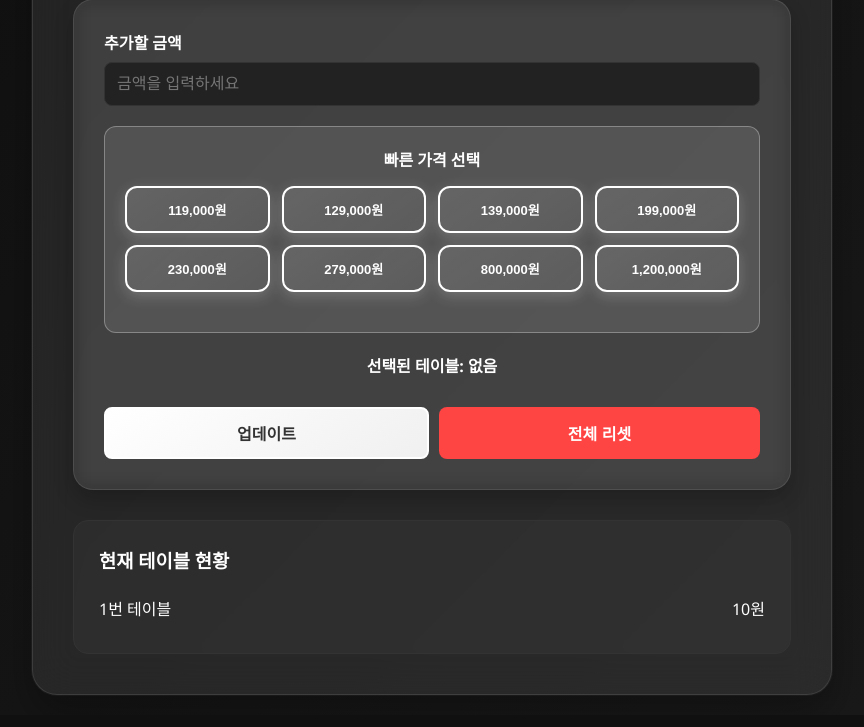
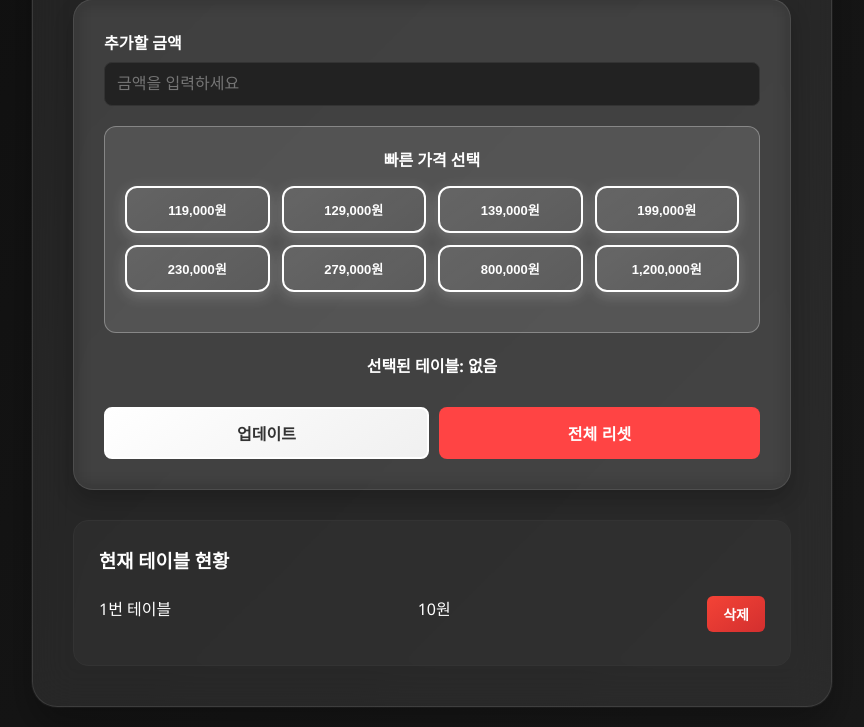
Before and after one commit to Youngwave1128/vip_rank, a Flask app: template templates/admin.html in a window 1280 px wide. Shown: the part 954-1681 px from the top of the page, without its empty margins (208-1072 px from the left). Before the commit the page ends 1649 px from the top, so only its background shows below. Run offline with Flask 3, Linux system fonts and the light colour scheme; the template is opened without the code that fills it: most values are stand-ins (such as "Sample title", 1, 10 or a date in 2020).

Commit message:
Add individual table deletion and selected table UI highlighting

```diff
--- a/app.py
+++ b/app.py
@@ -57,6 +57,20 @@ def reset():
 
     return redirect("/admin")
 
+@app.route("/delete_table", methods=["POST"])
+def delete_table():
+    table_num = int(request.form["table"])
+    tables[table_num] = 0  # 해당 테이블만 초기화
+
+    # 모든 SSE 클라이언트에게 업데이트 알림 전송
+    for client in sse_clients:
+        try:
+            client.put("data: update\n\n")
+        except:
+            pass
+
+    return redirect("/admin")
+
 @app.route("/events")
 def events():
     def event_stream():
--- a/templates/admin.html
+++ b/templates/admin.html
@@ -74,6 +74,45 @@
     .form-group select option {
       background: #222;
       color: white;
+    }
+
+    /* 선택된 테이블 강조 효과 */
+    .table-item.selected {
+      background: linear-gradient(145deg, #4CAF50, #45a049) !important;
+      color: white !important;
+      transform: scale(1.05);
+      box-shadow: 0 0 20px rgba(76, 175, 80, 0.5);
+      border: 2px solid #4CAF50 !important;
+    }
+
+    .table-item {
+      transition: all 0.3s ease;
+      cursor: pointer;
+    }
+
+    .table-item:hover {
+      transform: scale(1.02);
+      box-shadow: 0 5px 15px rgba(0, 0, 0, 0.3);
+    }
+
+    /* 삭제 버튼 스타일 */
+    .delete-btn {
+      background: linear-gradient(145deg, #f44336, #d32f2f);
+      color: white;
+      border: none;
+      padding: 8px 16px;
+      border-radius: 6px;
+      cursor: pointer;
+      font-size: 14px;
+      font-weight: bold;
+      transition: all 0.3s ease;
+      margin-left: 10px;
+    }
+
+    .delete-btn:hover {
+      background: linear-gradient(145deg, #d32f2f, #b71c1c);
+      transform: scale(1.05);
+      box-shadow: 0 0 15px rgba(244, 67, 54, 0.4);
     }
 
     .btn-group {
@@ -439,6 +478,7 @@
             <div class="table-item">
               <span>{% if table_num == 15 %}V1{% elif table_num == 16 %}V2{% elif table_num == 17 %}V3{% else %}{{ table_num }}번 테이블{% endif %}</span>
               <span>{{ "{:,}".format(price) }}원</span>
+              <button class="delete-btn" onclick="deleteTable({{ table_num }})">삭제</button>
             </div>
           {% endfor %}
         {% else %}
@@ -449,6 +489,10 @@
   </div>
 
   <form id="resetForm" action="/reset" method="POST" style="display: none;">
+  </form>
+
+  <form id="deleteForm" action="/delete_table" method="POST" style="display: none;">
+    <input type="hidden" name="table" id="deleteTableNumber">
   </form>
 
   <script>
@@ -528,6 +572,19 @@
         document.getElementById('resetForm').submit();
       }
     }
+
+    function deleteTable(tableNum) {
+      let tableName = tableNum;
+      if (tableNum == 15) tableName = 'V1';
+      else if (tableNum == 16) tableName = 'V2';
+      else if (tableNum == 17) tableName = 'V3';
+      else tableName = tableNum + '번 테이블';
+
+      if (confirm(`${tableName}을(를) 삭제하시겠습니까?`)) {
+        document.getElementById('deleteTableNumber').value = tableNum;
+        document.getElementById('deleteForm').submit();
+      }
+    }
   </script>
 </body>
 </html>
```
